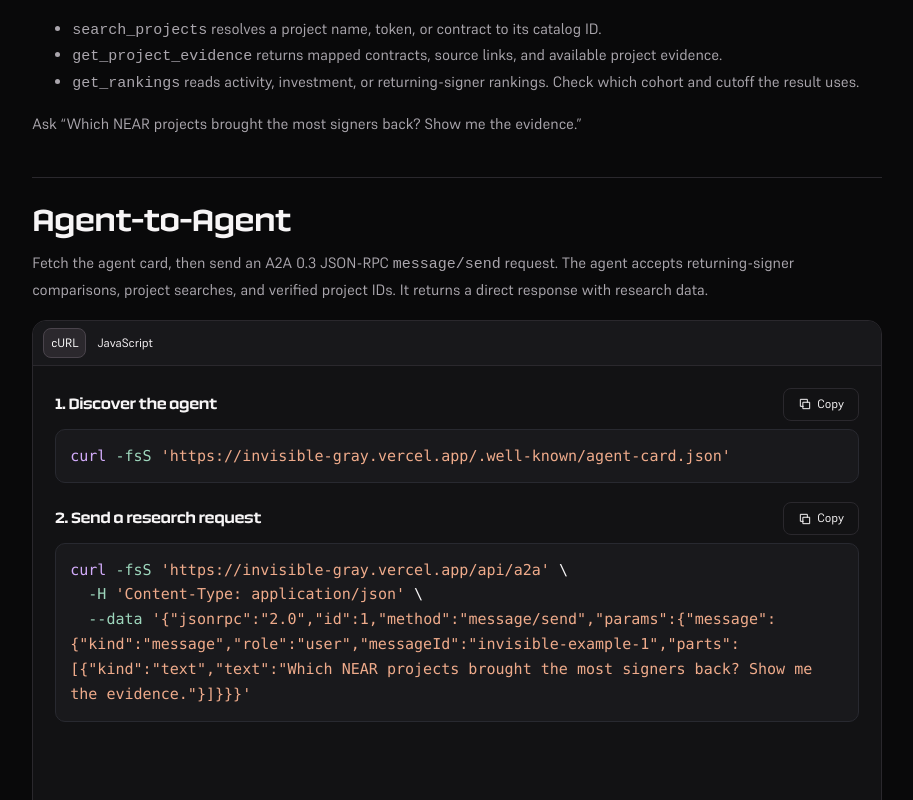
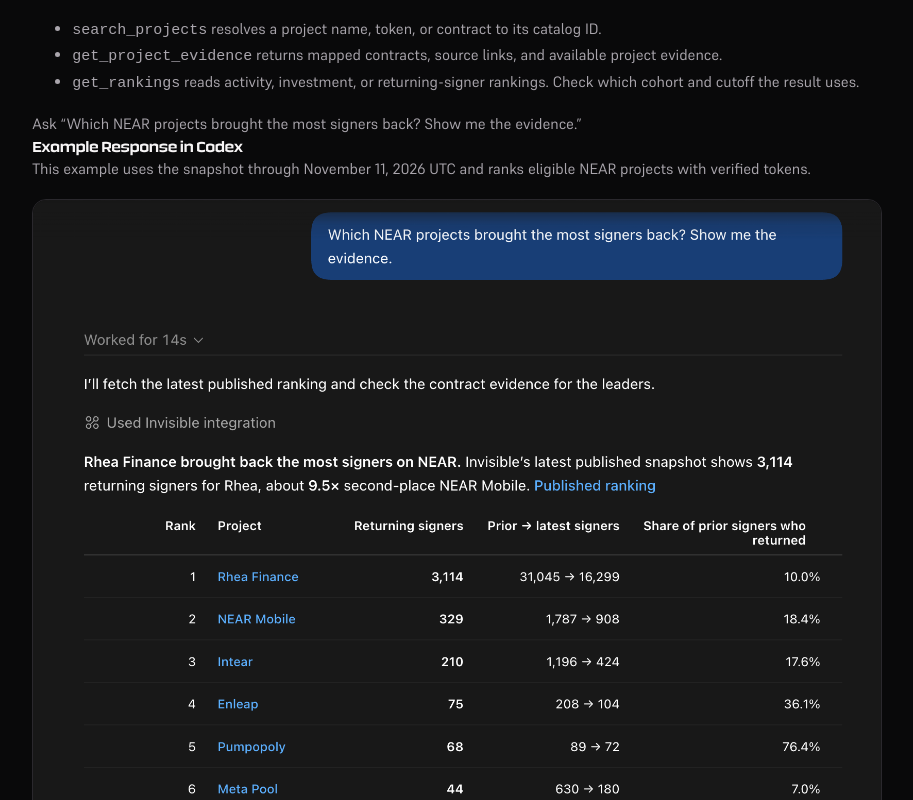
Before and after one commit to 0xmugetso/invisible, a Next.js app: page /docs in a window 1280 px wide. Shown: the part 5980-6780 px from the top of the page, without its empty margins (247-1160 px from the left). Built offline with nearby package versions, Linux system fonts and the light colour scheme.

Commit message:
Document Invisible MCP with a Codex example

```diff
--- a/app/docs/page.tsx
+++ b/app/docs/page.tsx
@@ -84,6 +84,9 @@ export default function Guide() {
           <IntegrationEditor only="MCP"/>
           <ul><li><code>search_projects</code> resolves a project name, token, or contract to its catalog ID.</li><li><code>get_project_evidence</code> returns mapped contracts, source links, and available project evidence.</li><li><code>get_rankings</code> reads activity, investment, or returning-signer rankings. Check which cohort and cutoff the result uses.</li></ul>
           <p>Ask “Which NEAR projects brought the most signers back? Show me the evidence.”</p>
+          <h3>Example Response in Codex</h3>
+          <p>This example uses the snapshot through November 11, 2026 UTC and ranks eligible NEAR projects with verified tokens.</p>
+          <a href="/guide/codex-mcp-example.png"><img src="/guide/codex-mcp-example.png" width="1646" height="1458" alt="Codex using Invisible MCP to rank seven eligible NEAR projects by returning signers, with Rhea Finance first at 3,114" loading="lazy"/></a>
         </section>
         <section id="a2a"><h2>Agent-to-Agent</h2>
           <p>Fetch the agent card, then send an A2A 0.3 JSON-RPC <code>message/send</code> request. The agent accepts returning-signer comparisons, project searches, and verified project IDs. It returns a direct response with research data.</p>
```
Also changed, not shown: public/guide/codex-mcp-example.png (added), 1 other file (tests, documents, lock files or other folders).
